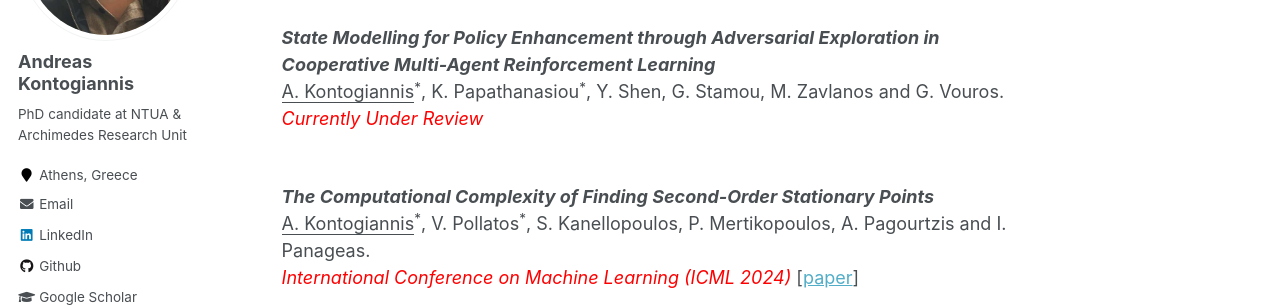
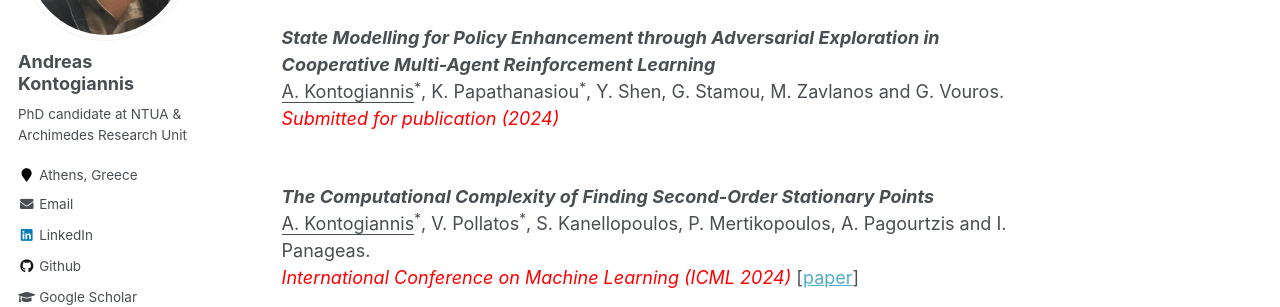
Before and after one commit to ddaedalus/ddaedalus.github.io, a Jekyll site: the page built from _pages/publications.md, in a window 1280 px wide and 1360 px high. Shown: the part 264-571 px from the top of the window. Built offline with Jekyll 4.4.1, drawn with Linux system fonts in a browser that asks for light colours.

Commit message:
Update publications.md

```diff
--- a/_pages/publications.md
+++ b/_pages/publications.md
@@ -15,7 +15,7 @@ redirect_from:
 <br/>
 <u>A. Kontogiannis</u><sup>*</sup>, K. Papathanasiou<sup>*</sup>, Y. Shen, G. Stamou, M. Zavlanos and G. Vouros.
 <br/>
-_<font color="red">Currently Under Review</font>_
+_<font color="red">Submitted for publication (2024)</font>_
 
 
 <br/>
```
